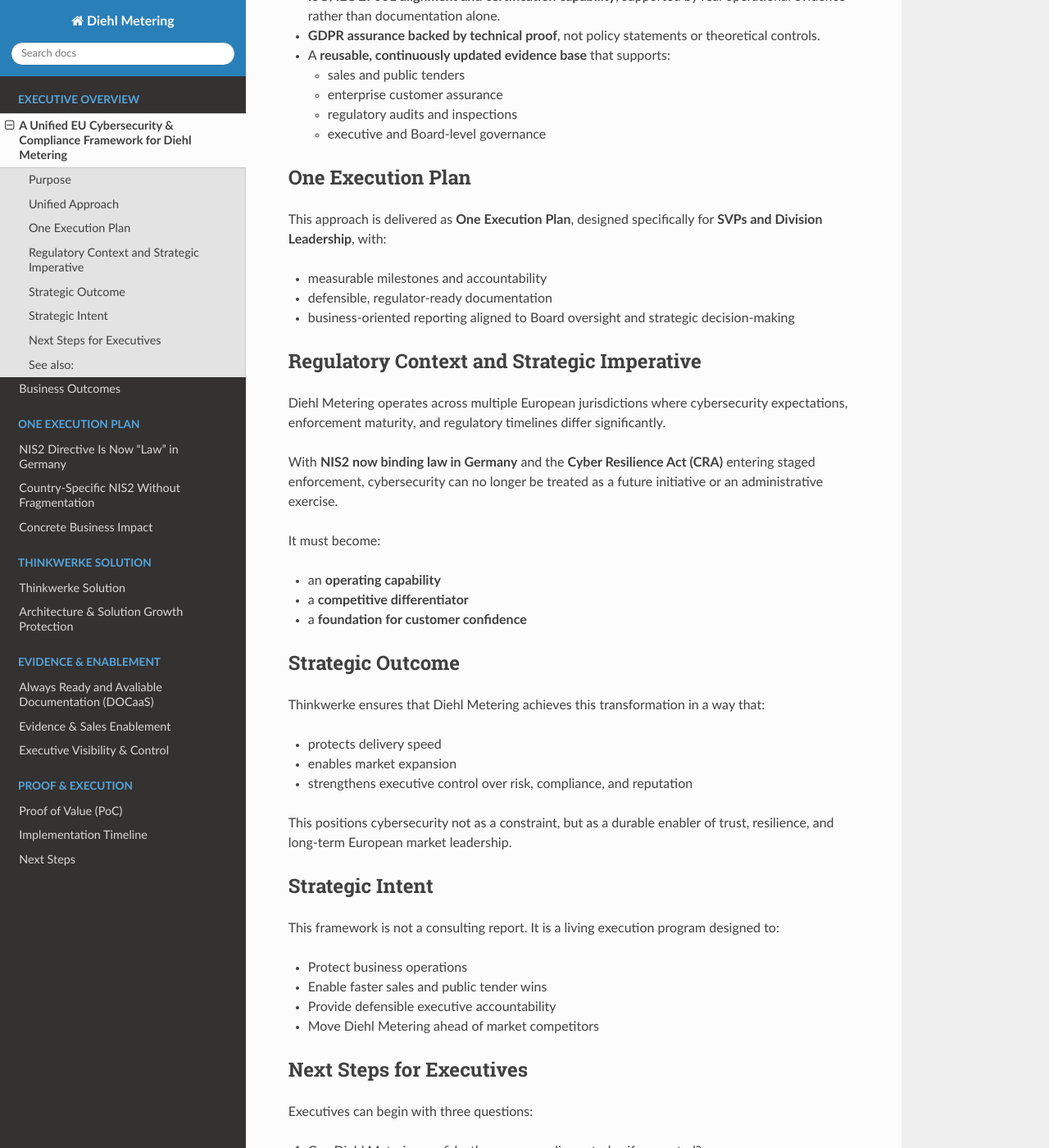
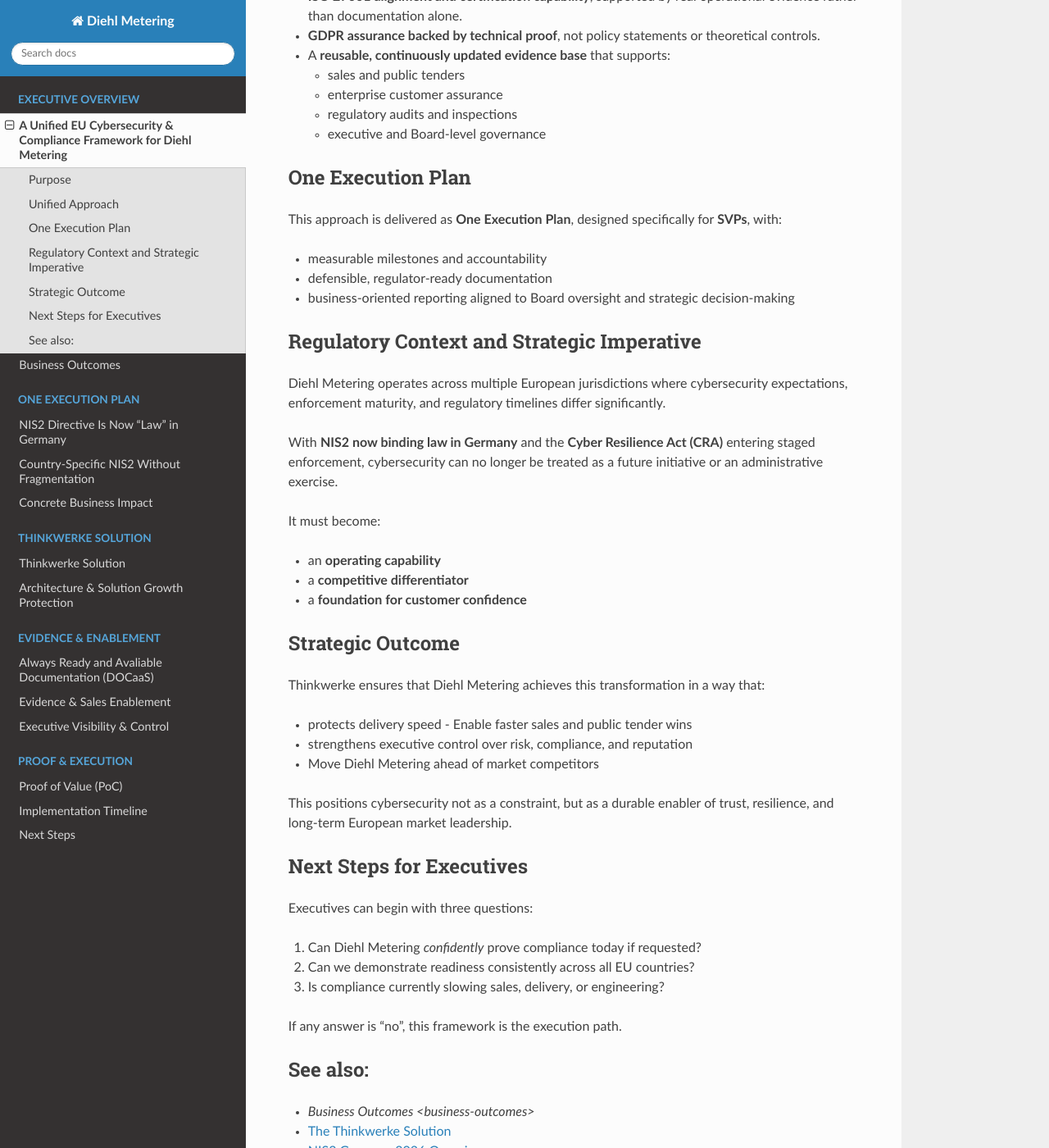
Before and after one commit to Mynkskhr/diehlmetering, a Sphinx documentation site: the page built from docs/source/executive-summary.rst, in a window 1280 px wide and 1400 px high, scrolled down 685 px. Shown: the whole window at 82% size. Built offline with Sphinx 7.4.7 and the Read the Docs theme 3.1.0, drawn with Linux system fonts in a browser that asks for light colours; pages that are not in the unit, such as notebooks, are missing from menus; some of the changed text lies outside the part shown.

Commit message:
Update executive-summary.rst

```diff
--- a/docs/source/executive-summary.rst
+++ b/docs/source/executive-summary.rst
@@ -17,7 +17,7 @@
 
 * **NIS2 compliance by design**, aligned with national transpositions and supervisory expectations across EU jurisdictions.
 * **CRA readiness embedded into product engineering**, avoiding future rework, enforcement risk, and market disruption.
-* **ISO/IEC 27001 alignment and certification capability**, supported by real operational evidence rather than documentation alone.
+* **ISO 27001 alignment and certification capability**, supported by real operational evidence rather than documentation alone.
 * **GDPR assurance backed by technical proof**, not policy statements or theoretical controls.
 * A **reusable, continuously updated evidence base** that supports:
 
@@ -29,7 +29,7 @@
 One Execution Plan
 ------------------
 
-This approach is delivered as **One Execution Plan**, designed specifically for **SVPs and Division Leadership**, with:
+This approach is delivered as **One Execution Plan**, designed specifically for **SVPs**, with:
 
 * measurable milestones and accountability
 * defensible, regulator-ready documentation
@@ -53,22 +53,11 @@
 
 Thinkwerke ensures that Diehl Metering achieves this transformation in a way that:
 
-* protects delivery speed
-* enables market expansion
+* protects delivery speed - Enable faster sales and public tender wins
 * strengthens executive control over risk, compliance, and reputation
+* Move Diehl Metering ahead of market competitors
 
 This positions cybersecurity not as a constraint, but as a durable enabler of trust, resilience, and long-term European market leadership.
-
-Strategic Intent
-----------------
-
-This framework is not a consulting report.
-It is a living execution program designed to:
-
-- Protect business operations
-- Enable faster sales and public tender wins
-- Provide defensible executive accountability
-- Move Diehl Metering ahead of market competitors
 
 Next Steps for Executives
 -------------------------
```
